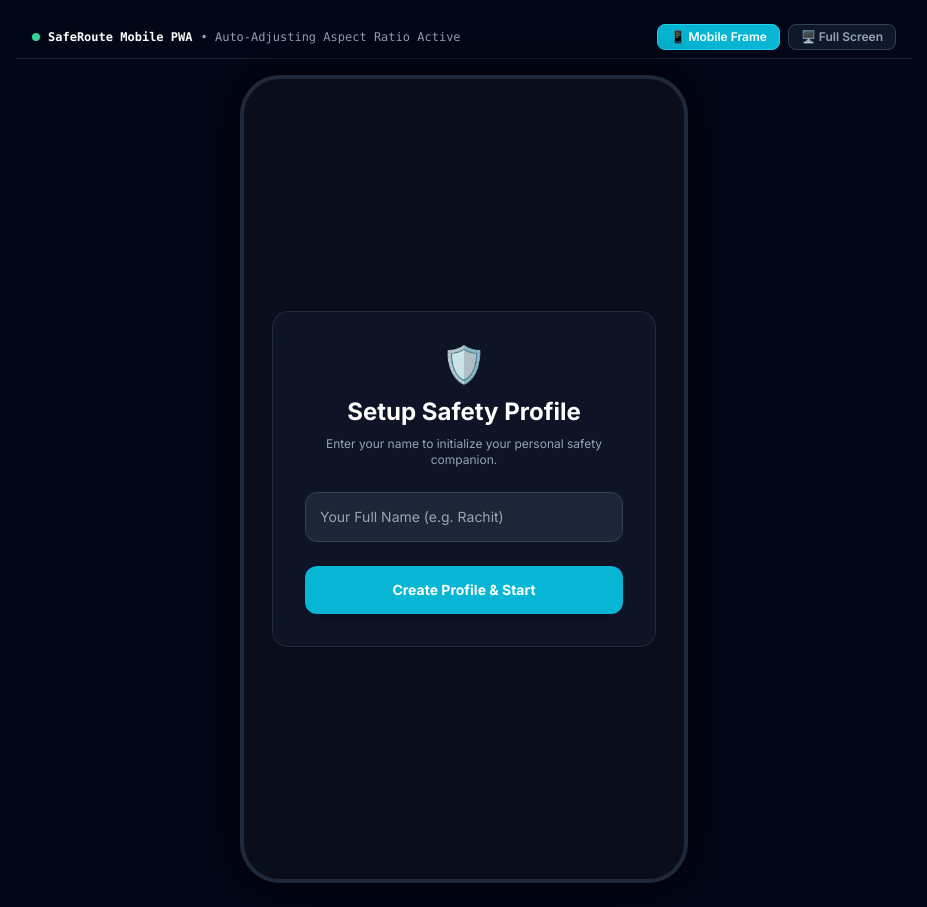
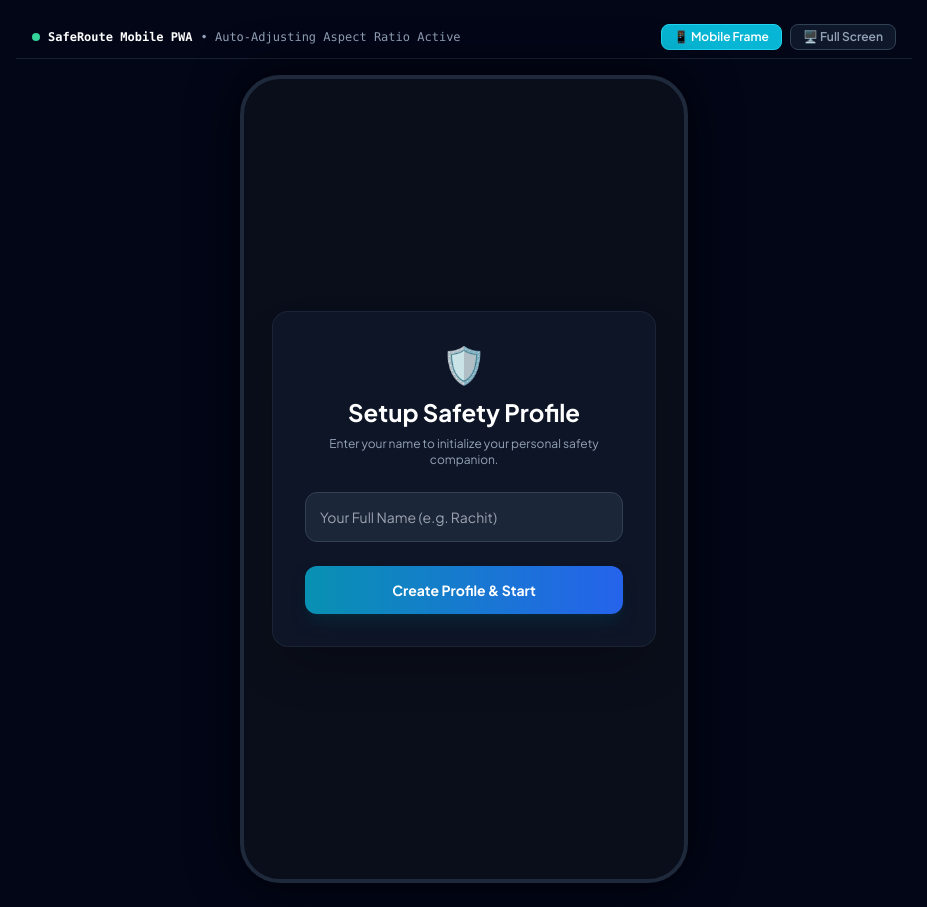
Before and after one commit to Rachit2k5/safetynet, a React (Vite) app in the folder frontend/: page /profile in a window 1280 px wide. Shown: the whole page, without its empty margins (176-1103 px from the left). Built offline with nearby package versions, Linux system fonts and the light colour scheme.

Commit message:
Fix: Add imageData to EvidencePayload, enhance CSS design system & accessibility

```diff
--- a/frontend/src/index.css
+++ b/frontend/src/index.css
@@ -1,49 +1,47 @@
+@import url('https://fonts.googleapis.com/css2?family=Plus+Jakarta+Sans:wght@400;500;600;700;800;900&display=swap');
+
 @tailwind base;
 @tailwind components;
 @tailwind utilities;
 
 body {
-  @apply bg-[#0a0e1a] text-slate-100 font-sans;
+  @apply bg-[#020617] text-slate-100 font-['Plus_Jakarta_Sans',sans-serif] antialiased selection:bg-cyan-500 selection:text-white;
 }
 
 .glass-card {
-  @apply bg-slate-900/80 backdrop-blur-xl border border-slate-700/50 rounded-2xl shadow;
+  @apply bg-slate-900/90 backdrop-blur-2xl border border-slate-800/80 rounded-2xl shadow-2xl transition-all duration-300;
 }
 
-.btn-safe { @apply bg-sr-safe text-white hover:bg-emerald-600 transition-colors focus-visible:ring-2 focus-visible:ring-sr-safe focus-visible:ring-offset-2 focus-visible:ring-offset-[#0a0e1a]; }
-.btn-danger { @apply bg-sr-danger text-white hover:bg-red-600 transition-colors focus-visible:ring-2 focus-visible:ring-sr-danger focus-visible:ring-offset-2 focus-visible:ring-offset-[#0a0e1a]; }
-.btn-info { @apply bg-sr-info text-white hover:bg-cyan-600 transition-colors focus-visible:ring-2 focus-visible:ring-sr-info focus-visible:ring-offset-2 focus-visible:ring-offset-[#0a0e1a]; }
-
-@keyframes gradient-shift {
-  0% { background-position: 0% 50%; }
-  50% { background-position: 100% 50%; }
-  100% { background-position: 0% 50%; }
+.glass-card-hover {
+  @apply hover:border-slate-700 hover:shadow-[0_10px_30px_-10px_rgba(6,182,212,0.2)];
 }
 
-.hero-gradient {
-  background: linear-gradient(-45deg, #0a0e1a, #111827, #1e293b, #0f172a);
-  background-size: 400% 400%;
+.btn-safe {
+  @apply bg-gradient-to-r from-emerald-600 to-teal-500 text-white font-bold hover:from-emerald-500 hover:to-teal-400 transition-all duration-200 shadow-lg shadow-emerald-950/50 active:scale-95 focus-visible:ring-2 focus-visible:ring-emerald-400 focus-visible:ring-offset-2 focus-visible:ring-offset-[#020617];
+}
+
+.btn-danger {
+  @apply bg-gradient-to-r from-red-600 via-rose-600 to-pink-600 text-white font-bold hover:from-red-500 hover:to-rose-500 transition-all duration-200 shadow-xl shadow-red-950/60 active:scale-95 focus-visible:ring-2 focus-visible:ring-red-400 focus-visible:ring-offset-2 focus-visible:ring-offset-[#020617];
+}
+
+.btn-info {
+  @apply bg-gradient-to-r from-cyan-600 to-blue-600 text-white font-bold hover:from-cyan-500 hover:to-blue-500 transition-all duration-200 shadow-lg shadow-cyan-950/50 active:scale-95 focus-visible:ring-2 focus-visible:ring-cyan-400 focus-visible:ring-offset-2 focus-visible:ring-offset-[#020617];
 }
 
 @keyframes pulse-dot {
-  0% { transform: scale(0.95); box-shadow: 0 0 0 0 rgba(59, 130, 246, 0.7); }
-  70% { transform: scale(1); box-shadow: 0 0 0 10px rgba(59, 130, 246, 0); }
-  100% { transform: scale(0.95); box-shadow: 0 0 0 0 rgba(59, 130, 246, 0); }
+  0% { transform: scale(0.95); box-shadow: 0 0 0 0 rgba(6, 182, 212, 0.7); }
+  70% { transform: scale(1); box-shadow: 0 0 0 10px rgba(6, 182, 212, 0); }
+  100% { transform: scale(0.95); box-shadow: 0 0 0 0 rgba(6, 182, 212, 0); }
 }
 
 .live-dot {
-  width: 12px; height: 12px; border-radius: 50%; background-color: #3b82f6;
+  width: 12px; height: 12px; border-radius: 50%; background-color: #06b6d4;
+  animation: pulse-dot 2s infinite;
 }
 
-@media (prefers-reduced-motion: no-preference) {
-  .hero-gradient { animation: gradient-shift 15s ease infinite; }
-  .live-dot { animation: pulse-dot 2s infinite; }
-  .countdown-ring { transition: stroke-dashoffset 1s linear; }
-}
-
-::-webkit-scrollbar { width: 8px; }
-::-webkit-scrollbar-track { background: #0a0e1a; }
-::-webkit-scrollbar-thumb { background: #1e293b; border-radius: 4px; }
+::-webkit-scrollbar { width: 6px; }
+::-webkit-scrollbar-track { background: #020617; }
+::-webkit-scrollbar-thumb { background: #1e293b; border-radius: 9999px; }
 ::-webkit-scrollbar-thumb:hover { background: #334155; }
 
 .leaflet-layer,
```
Also changed, not shown: 4 other files (tests, documents, lock files or other folders).
